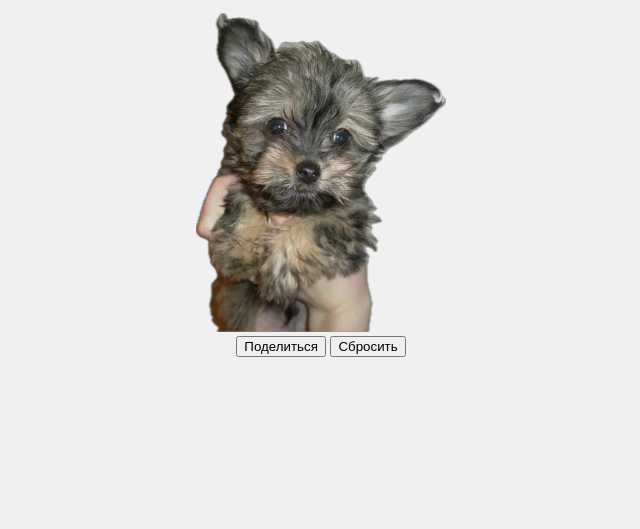
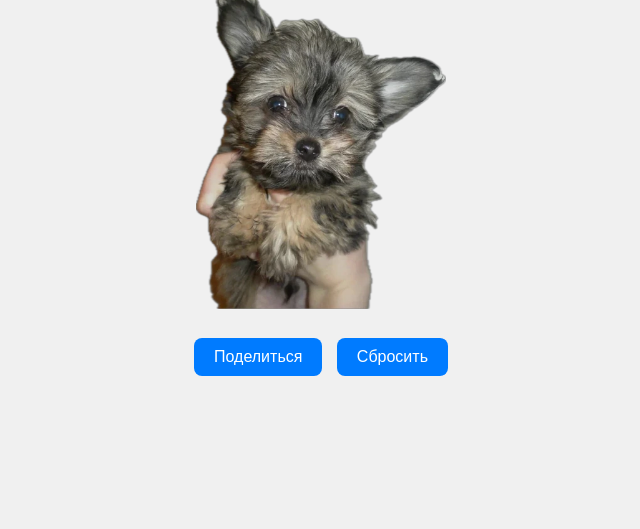
Before and after one commit to Klyaksonchik/TapFoxicMiniApp., a plain HTML site: page index.html in a window 1280 px wide. Shown: the part 271-800 px from the top of the page, without its empty margins (319-959 px from the left). Drawn offline with Linux system fonts and the light colour scheme.

Commit message:
Update style.css

```diff
--- a/style.css
+++ b/style.css
@@ -12,14 +12,58 @@ body {
   text-align: center;
 }
 
+.tap-area {
+  position: relative;
+  display: inline-block;
+}
+
 #tap {
-  width: 250px;       /* размер картинки — можешь увеличить или уменьшить */
+  width: 250px;
   height: auto;
   cursor: pointer;
   user-select: none;
-  -webkit-tap-highlight-color: transparent; /* убирает синий эффект на мобилках */
+  -webkit-tap-highlight-color: transparent;
+  transition: transform 0.1s ease;
 }
 
-h1 {
-  margin-bottom: 20px;
+#tap:active {
+  transform: scale(0.9);
 }
+
+.particle {
+  position: absolute;
+  font-size: 24px;
+  pointer-events: none;
+  animation: floatUp 1s ease-out forwards;
+}
+
+@keyframes floatUp {
+  0% {
+    opacity: 1;
+    transform: translate(0, 0) scale(1);
+  }
+  100% {
+    opacity: 0;
+    transform: translate(var(--x), var(--y)) scale(0.5);
+  }
+}
+
+.buttons {
+  margin-top: 20px;
+}
+
+button {
+  margin: 5px;
+  padding: 10px 20px;
+  font-size: 16px;
+  border: none;
+  border-radius: 8px;
+  cursor: pointer;
+  background: #007bff;
+  color: white;
+  transition: background 0.3s;
+}
+
+button:hover {
+  background: #0056b3;
+}
```
